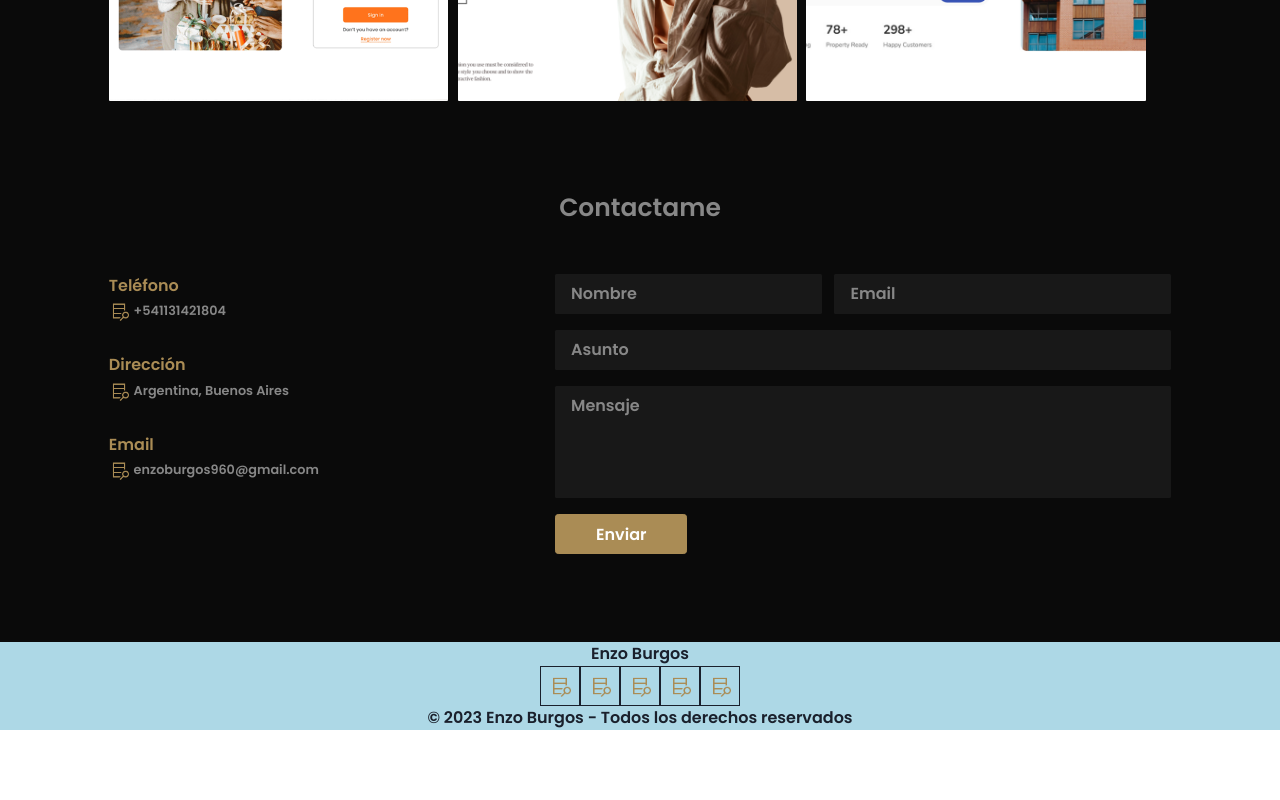
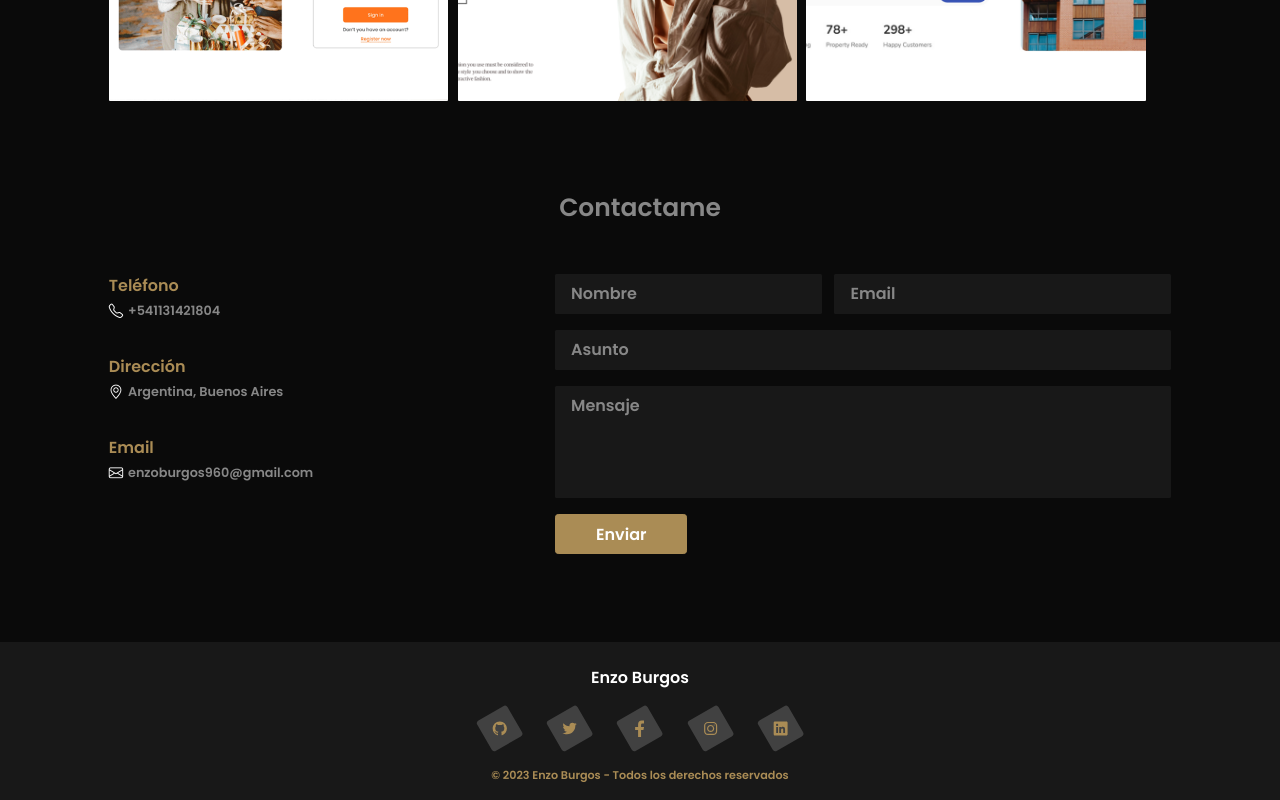
Before and after one commit to enzoburgos/PortfolioReactJs, a React (Create React App) app: page / in a window 1280 px wide. Shown: the part 2631-3431 px from the top of the page. Before the commit the page ends 3361 px from the top, so only its background shows below. Built offline with nearby package versions, Linux system fonts and the light colour scheme.

Commit message:
termine de darle estilos a la seccion footer e iconos en general

```diff
--- a/public/index.html
+++ b/public/index.html
@@ -10,34 +10,16 @@
       content="Web site created using create-react-app"
     />
     <link rel="apple-touch-icon" href="%PUBLIC_URL%/logo192.png" />
-    <!--
-      manifest.json provides metadata used when your web app is installed on a
-      user's mobile device or desktop. See https://developers.google.com/web/fundamentals/web-app-manifest/
-    -->
+
     <link rel="manifest" href="%PUBLIC_URL%/manifest.json" />
-    <!--
-      Notice the use of %PUBLIC_URL% in the tags above.
-      It will be replaced with the URL of the `public` folder during the build.
-      Only files inside the `public` folder can be referenced from the HTML.
 
-      Unlike "/favicon.ico" or "favicon.ico", "%PUBLIC_URL%/favicon.ico" will
-      work correctly both with client-side routing and a non-root public URL.
-      Learn how to configure a non-root public URL by running `npm run build`.
-    -->
+    <link rel="stylesheet" href="https://cdn.jsdelivr.net/npm/bootstrap-icons@1.10.5/font/bootstrap-icons.css">
+
     <title>React App</title>
   </head>
   <body>
     <noscript>You need to enable JavaScript to run this app.</noscript>
     <div id="root"></div>
-    <!--
-      This HTML file is a template.
-      If you open it directly in the browser, you will see an empty page.
 
-      You can add webfonts, meta tags, or analytics to this file.
-      The build step will place the bundled scripts into the <body> tag.
-
-      To begin the development, run `npm start` or `yarn start`.
-      To create a production bundle, use `npm run build` or `yarn build`.
-    -->
   </body>
 </html>
--- a/src/components/Card/Card.jsx
+++ b/src/components/Card/Card.jsx
@@ -9,7 +9,6 @@ const Card = ({ titulo, descripcion, img }) => {
     borderBottom: "#AA8C55 2px solid",
     p: "2.2rem 1.3rem",
     width: "32.1%",
-    // height:'20rem'
   };
 
   const estiloicono = {
--- a/src/components/Contactame/Contactame.jsx
+++ b/src/components/Contactame/Contactame.jsx
@@ -1,4 +1,4 @@
-import { Box, Text, Flex } from "@chakra-ui/react";
+import { Box, Text } from "@chakra-ui/react";
 import React from "react";
 
 import { Formulario, Info } from "../../components";
@@ -23,15 +23,26 @@ const Contactame = () => {
           Contactame
         </Text>
 
-        <Box display="flex" justifyContent='space-between'>
-          <Box display='flex' flexDirection='column' gap='2rem' >
-            <Info titulo="Teléfono" info="+541131421804" />
-            <Info titulo="Dirección" info="Argentina, Buenos Aires" />
-            <Info titulo="Email" info="enzoburgos960@gmail.com" />
+        <Box display="flex" justifyContent="space-between">
+          <Box display="flex" flexDirection="column" gap="2rem">
+            <Info
+              titulo="Teléfono"
+              info="+541131421804"
+              icono="bi bi-telephone"
+            />
+            <Info
+              titulo="Dirección"
+              info="Argentina, Buenos Aires"
+              icono="bi bi-geo-alt"
+            />
+            <Info
+              titulo="Email"
+              info="enzoburgos960@gmail.com"
+              icono="bi bi-envelope"
+            />
           </Box>
 
-          <Formulario/>
-
+          <Formulario />
         </Box>
       </Box>
     </Box>
--- a/src/components/Footer/Footer.jsx
+++ b/src/components/Footer/Footer.jsx
@@ -4,12 +4,21 @@ import { Text, Box } from "@chakra-ui/react";
 import { Redes } from '../../components'
 
 const Footer = () => {
+
+  const estilofooter = {
+
+pt:'1.5rem',
+pb:'1rem'
+
+
+  }
+
   return (
-    <Box as="footer" bg='lightblue'>
+    <Box as="footer" bg='#181818' sx={estilofooter}>
       <Box textAlign="center">
-        <Text as="h3">Enzo Burgos</Text>
+        <Text as="h3" color='white' mb='1.3rem'>Enzo Burgos</Text>
         <Redes />
-        <Text>© 2023 Enzo Burgos - Todos los derechos reservados</Text>
+        <Text fontSize='.7rem' color='#AA8C55' mt='1.3rem'>© 2023 Enzo Burgos - Todos los derechos reservados</Text>
       </Box>
     </Box>
   );
--- a/src/components/Info/Info.jsx
+++ b/src/components/Info/Info.jsx
@@ -1,17 +1,20 @@
-import { Box, Flex, Image, Text } from "@chakra-ui/react";
+import { Box, Flex, Text } from "@chakra-ui/react";
 import React from "react";
 
-import icono from '../../assets/fonts/icons8-base-de-datos.png'
+const Info = ({ titulo, info, icono }) => {
 
-// import { PhoneIcon} from '@chakra-ui/icons'
+const estiloiconos = {
 
+color:'white',
+fontSize:'.9rem'
 
-const Info = ({ titulo, info }) => {
+}
+
   return (
     <Box>
       <Text as="h3" color='#AA8C55' mb='.2rem'>{titulo}</Text>
-      <Flex>
-        <Image src={icono} width='5' mr='.3rem'/>
+      <Flex textAlign='center' gap='.3rem'>
+        <i class={icono} style={estiloiconos} ></i>
         <Text color='#878787' fontSize='.8rem'>{info}</Text>
       </Flex>
     </Box>
--- a/src/components/Redes/Redes.jsx
+++ b/src/components/Redes/Redes.jsx
@@ -1,29 +1,48 @@
-import { Flex, Image } from '@chakra-ui/react';
-import React from 'react';
+import { Flex, Image, Link } from "@chakra-ui/react";
+import React from "react";
 
-import icono from '../../assets/fonts/icons8-base-de-datos.png'
+import github from "../../assets/fonts/icons8-github.svg";
+import twitter from "../../assets/fonts/icons8-twitter.svg";
+import facebook from "../../assets/fonts/icons8-facebook.svg";
+import instagram from "../../assets/fonts/icons8-instagram.svg";
+import linkedin from "../../assets/fonts/icons8-linkedin.svg";
 
 const Redes = () => {
 
+// --------estilos--------
+
 const estiloRedes = {
 
-// --------estilos--------
-    border : '1px',
-    p: 2,
-    width:'40px',
-    height: '40px'
+    p: '2',
+    boxSize:'2.2rem'
 
-}
-    return(
+  };
 
-        <Flex justifyContent='center'>
-        <Image src={icono} sx={estiloRedes}/>
-        <Image src={icono} sx={estiloRedes}/>
-        <Image src={icono} sx={estiloRedes}/>
-        <Image src={icono} sx={estiloRedes}/>
-        <Image src={icono} sx={estiloRedes}/>
-        </Flex>
-    )
-}
+  const estilolink = {
+    bg: "#414141",
+    transform: "rotate(60deg)",
+    borderRadius: ".2rem",
+  };
 
-export { Redes }
+  return (
+    <Flex justifyContent="center" gap="2.2rem">
+      <Link sx={estilolink} isExternal href="https://github.com/enzoburgos">
+        <Image src={github} sx={estiloRedes} />
+      </Link>
+      <Link sx={estilolink} isExternal href='#'>
+        <Image src={twitter} sx={estiloRedes} />
+      </Link>
+      <Link sx={estilolink} isExternal href='#'>
+        <Image src={facebook} sx={estiloRedes} />
+      </Link>
+      <Link sx={estilolink} isExternal href=''>
+        <Image src={instagram} sx={estiloRedes} />
+      </Link>
+      <Link sx={estilolink} isExternal href='https://www.linkedin.com/in/enzo-ivan-burgos-50334526a/'>
+        <Image src={linkedin} sx={estiloRedes} />
+      </Link>
+    </Flex>
+  );
+};
+
+export { Redes };
```
